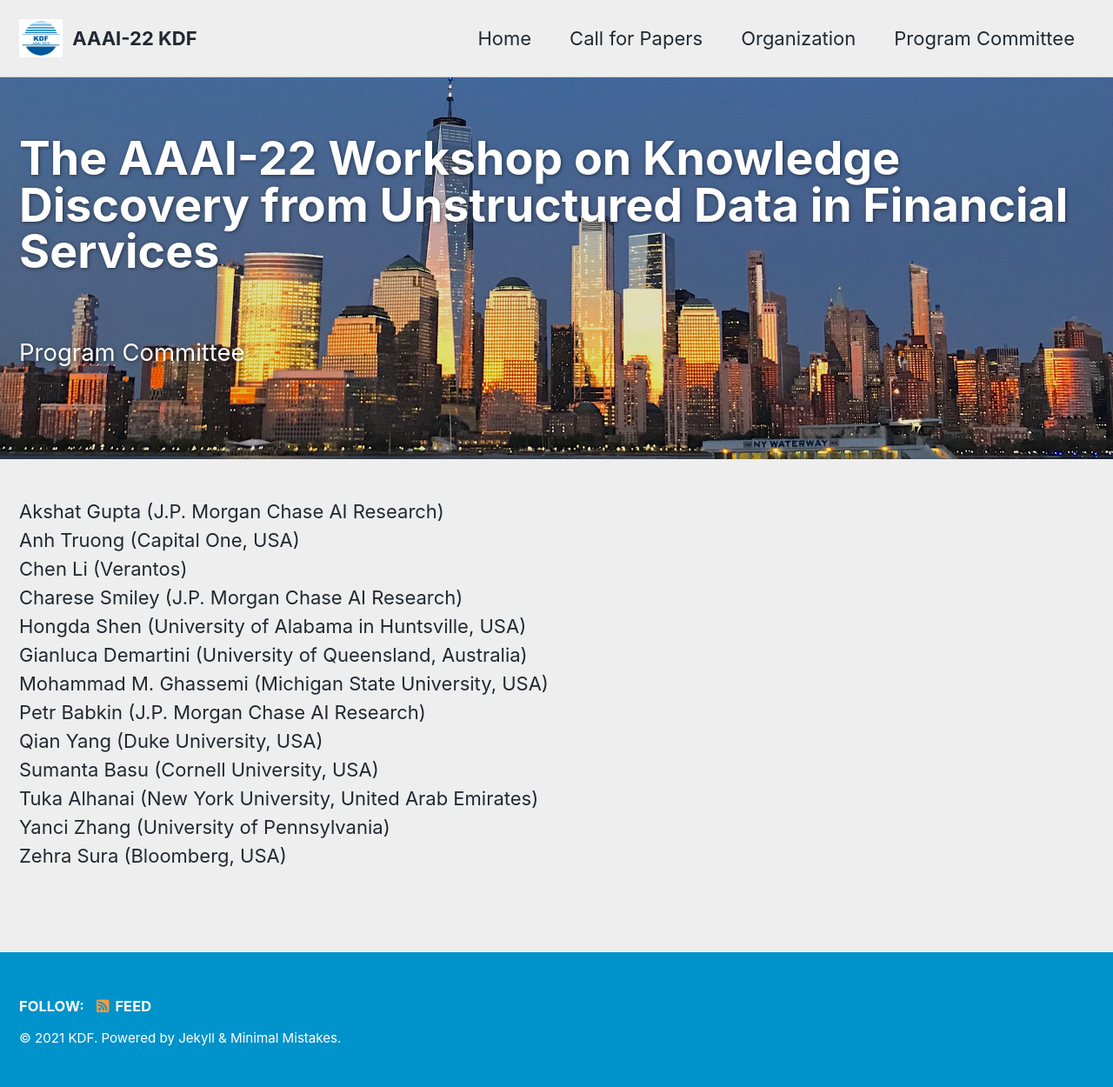
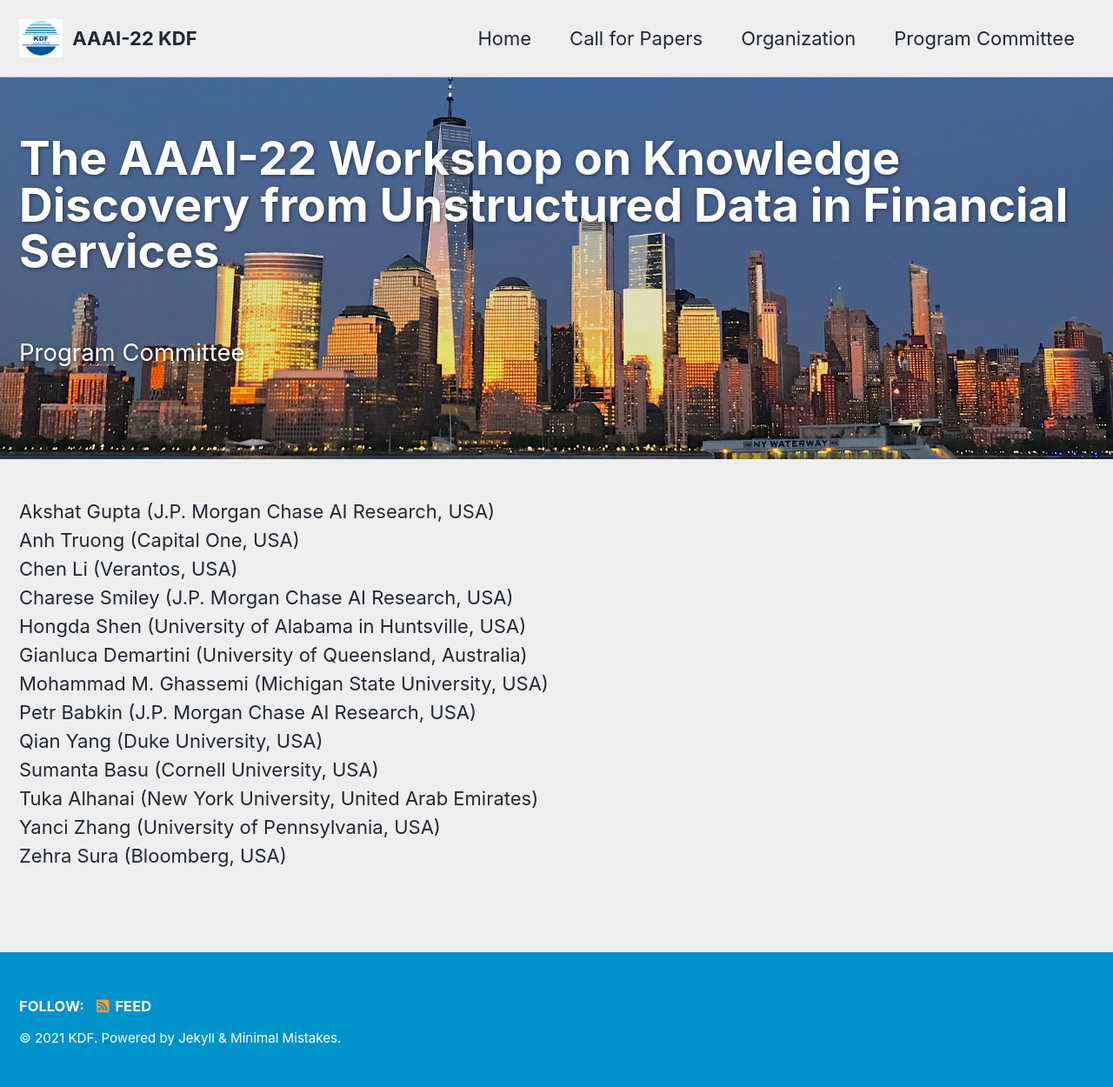
Before and after one commit to aaai-kdf/kdf2022, a Jekyll site: the page built from _pages/program_committee.md, in a window 1280 px wide. Shown: the whole page at 87% size. Built offline with Jekyll 4.4.1, drawn with Linux system fonts in a browser that asks for light colours; cached includes are drawn as plain includes.

Commit message:
update PC

```diff
--- a/_pages/program_committee.md
+++ b/_pages/program_committee.md
@@ -7,18 +7,18 @@ header:
   #caption: 'Photo by <a href="me">me</a> on <a href="me">me</a>'
 excerpt: "<br/>Program Committee<br/>"
 ---
-Akshat Gupta (J.P. Morgan Chase AI Research)<br>
+Akshat Gupta (J.P. Morgan Chase AI Research, USA)<br>
 Anh Truong (Capital One, USA)<br>
-Chen Li (Verantos)<br>
-Charese	Smiley (J.P. Morgan Chase AI Research)<br>
+Chen Li (Verantos, USA)<br>
+Charese	Smiley (J.P. Morgan Chase AI Research, USA)<br>
 Hongda Shen (University of Alabama in Huntsville, USA)<br>
 Gianluca Demartini (University of Queensland, Australia)<br>
 Mohammad M. Ghassemi (Michigan State University, USA)<br>
-Petr Babkin (J.P. Morgan Chase AI Research)<br>
+Petr Babkin (J.P. Morgan Chase AI Research, USA)<br>
 Qian Yang (Duke University, USA)<br>
 Sumanta Basu (Cornell University, USA)<br>
 Tuka Alhanai (New York University, United Arab Emirates)<br>
-Yanci Zhang (University of Pennsylvania)<br>
+Yanci Zhang (University of Pennsylvania, USA)<br>
 Zehra Sura (Bloomberg, USA)<br>
 <!--
 Anthony Liu (Kensho, USA)<br>
```
